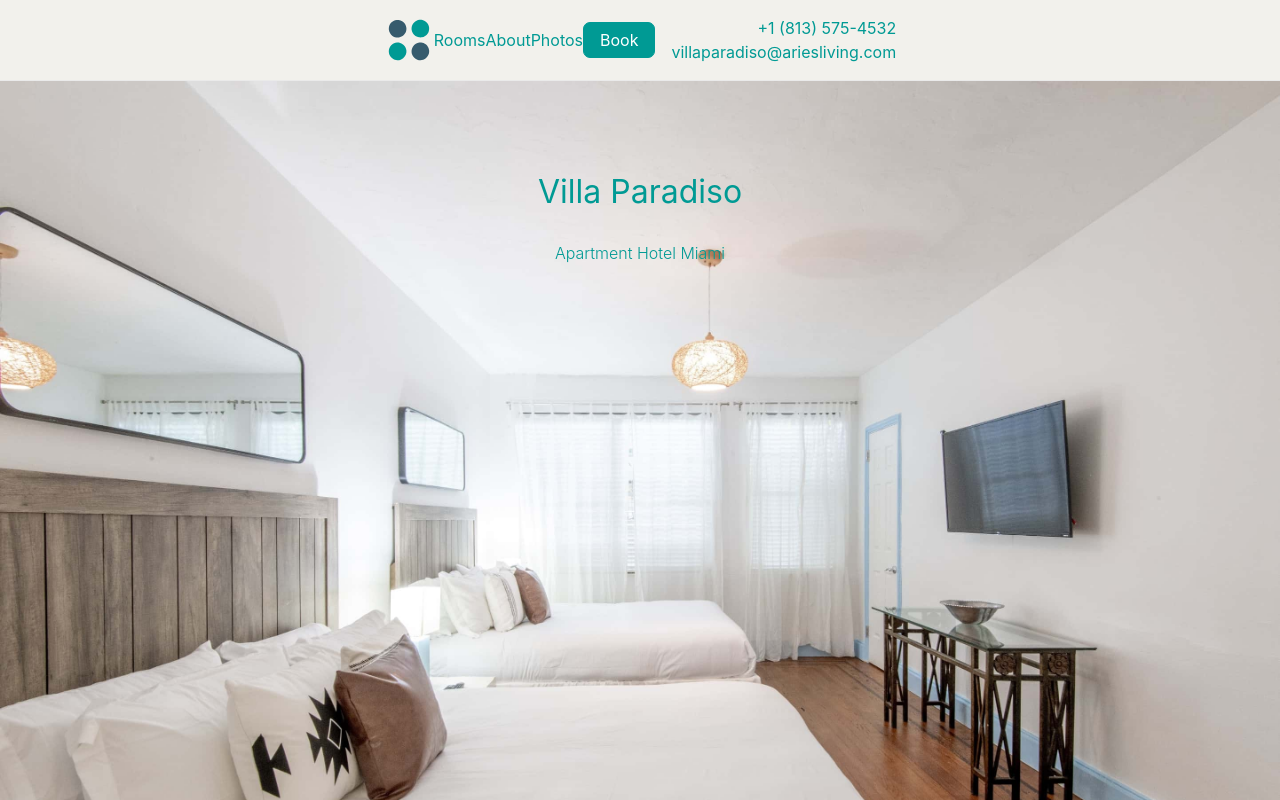
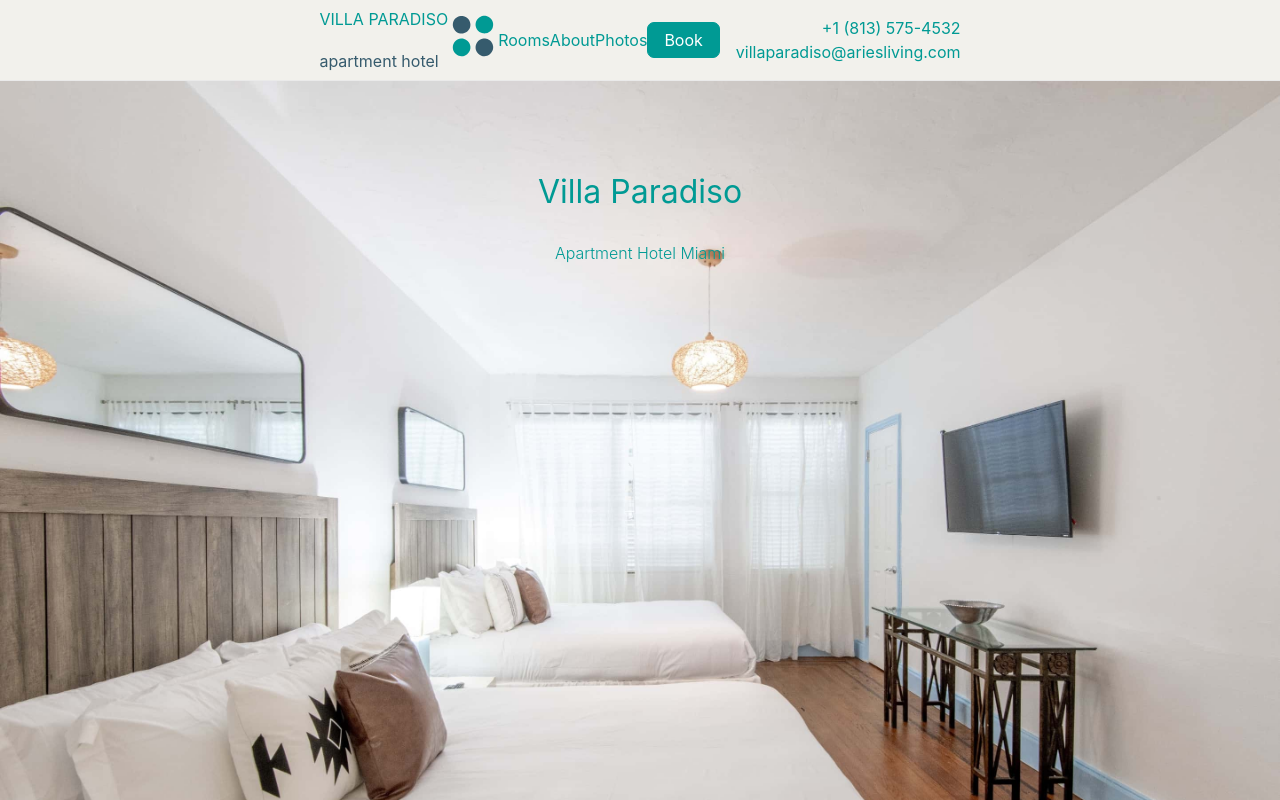
Before and after one commit to dmartss/villa-paradiso-hotels, a Next.js app: page / in a window 1280 px wide. Shown: the top 800 px of the page. Built offline with nearby package versions, Linux system fonts and the light colour scheme; a web font is replaced by a local one.

Commit message:
add text

```diff
--- a/components/header/navbar.js
+++ b/components/header/navbar.js
@@ -27,30 +27,30 @@ function Navbar() {
         </div>
 
         <div className="links">
+          <div>
+            <p style={{ color: 'var(--accents-1)' }}>VILLA PARADISO</p>
+            <p style={{ color: 'var(--accents-3)' }}>apartment hotel</p>
+          </div>
           <Link href="/">
             <a className="logo">
               <Logo />
             </a>
           </Link>
-
           <Link href="/">
             <a className={cn('mute', { selected: route.startsWith('/rooms') })} title="Rooms">
               Rooms
             </a>
           </Link>
-
           <Link href="/">
             <a className={cn('mute', { selected: route.startsWith('/about') })} title="About">
               About
             </a>
           </Link>
-
           <Link href="/">
             <a className={cn('mute', { selected: route.startsWith('/photos') })} title="Photos">
               Photos
             </a>
           </Link>
-
           <div className="book">
             <Button href="/">Book</Button>
           </div>
```
